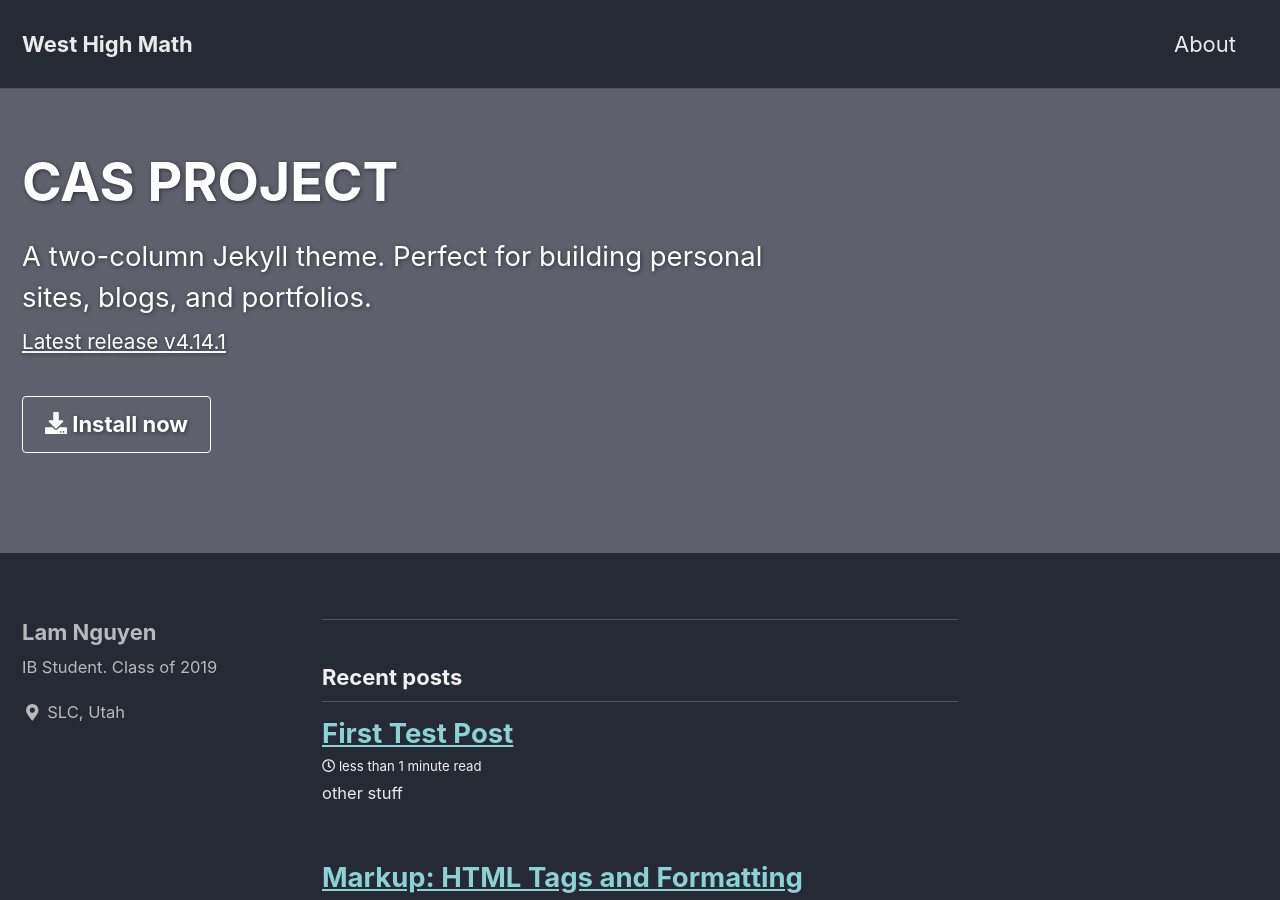
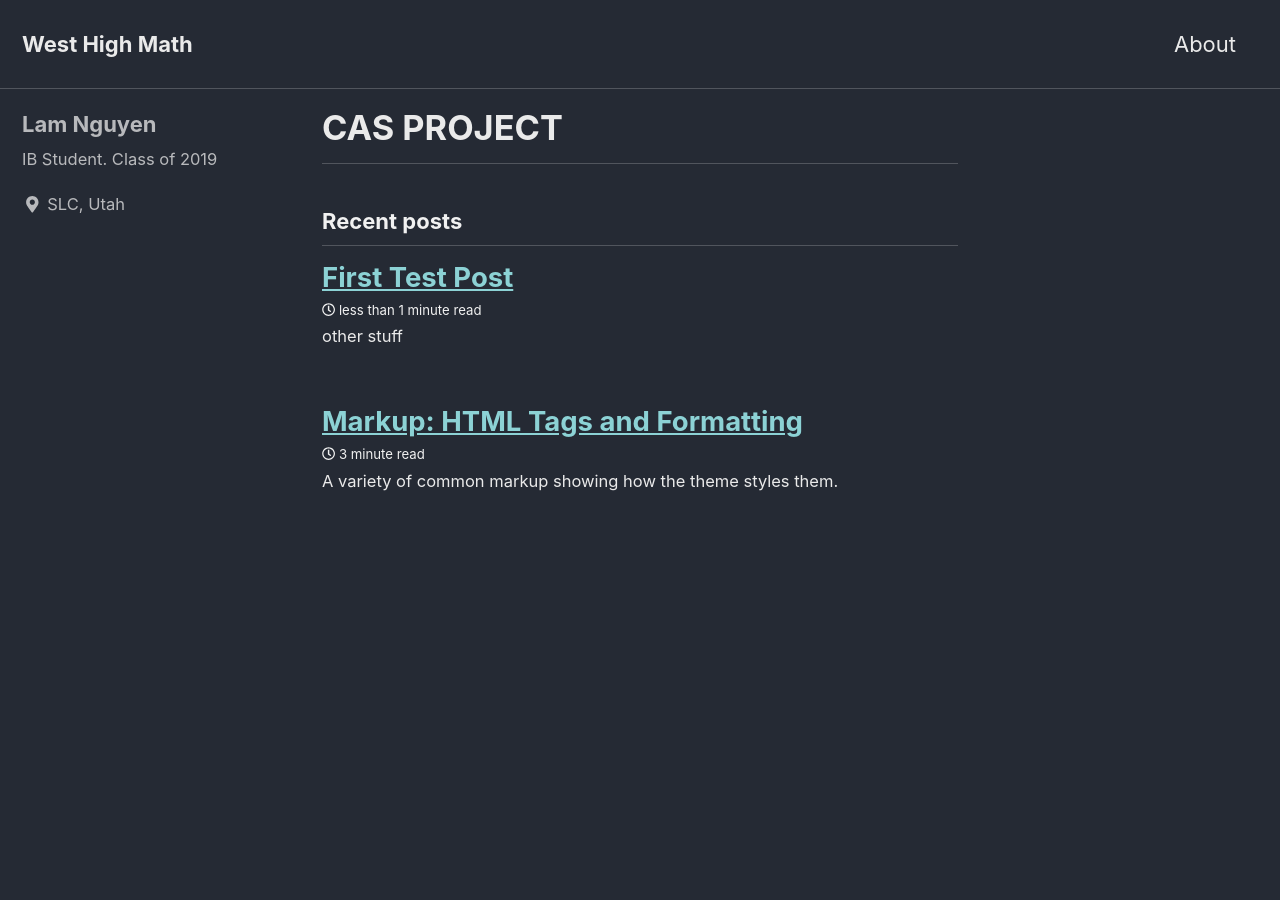
Before and after one commit to WestHighMath/WestHighMath.github.io, a Jekyll site: the page built from index.html, in a window 1280 px wide and 900 px high. Built offline with Jekyll 4.4.1, drawn with Linux system fonts in a browser that asks for light colours; cached includes are drawn as plain includes; nearby versions of some CDN libraries; the list of posts is cut into pages by our own code.

Commit message:
Update index.html

```diff
--- a/index.html
+++ b/index.html
@@ -4,13 +4,6 @@ author_profile: true
 title: "CAS PROJECT"
 date: 2018-12-10
 permalink: /
-header:
-  overlay_color: "#5e616c"
-  actions:
-    - label: "<i class='fas fa-download'></i> Install now"
-excerpt: >
-  A two-column Jekyll theme. Perfect for building personal sites, blogs, and portfolios.<br />
-  <small><a href="https://github.com/mmistakes/minimal-mistakes/releases/tag/4.14.1">Latest release v4.14.1</a></small>
 ---
 
 {% include feature_row %}
```
